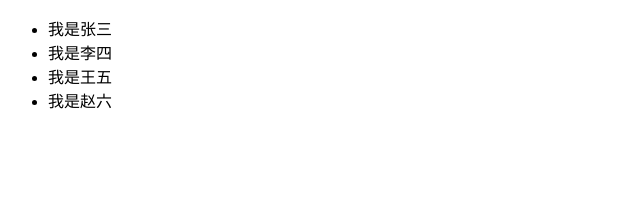
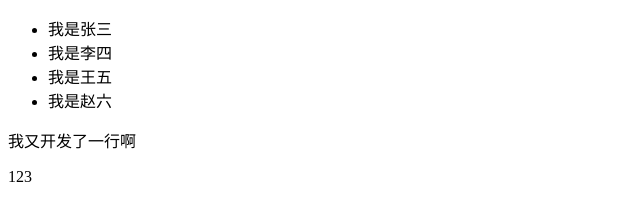
Before and after one commit to web-Xu666/ez, a plain HTML site: page index.html in a window 1280 px wide. Shown: the whole page, without its empty margins (0-640 px from the left). Drawn offline with Linux system fonts and the light colour scheme.

Commit message:
加了个a标签

```diff
--- a/index.html
+++ b/index.html
@@ -15,7 +15,8 @@
 			<li>我是王五</li>
 			<li>我是赵六</li>
 		</ul>
-
+		<p>我又开发了一行啊</p>
+		<a>123</a>
 		<script>
 			/*
 				1.写一个注册界面，包含一个用户名，       密码，   确认密码，小眼睛，  按钮
```
